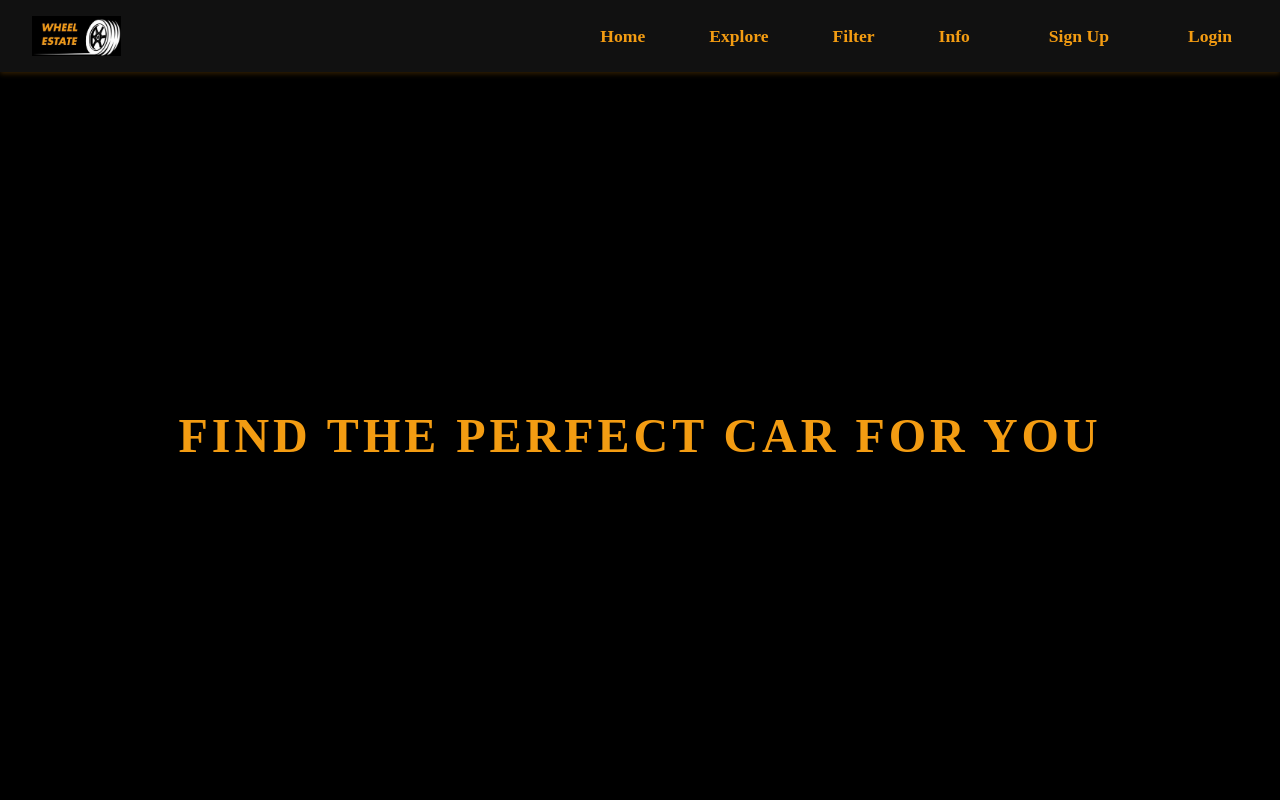
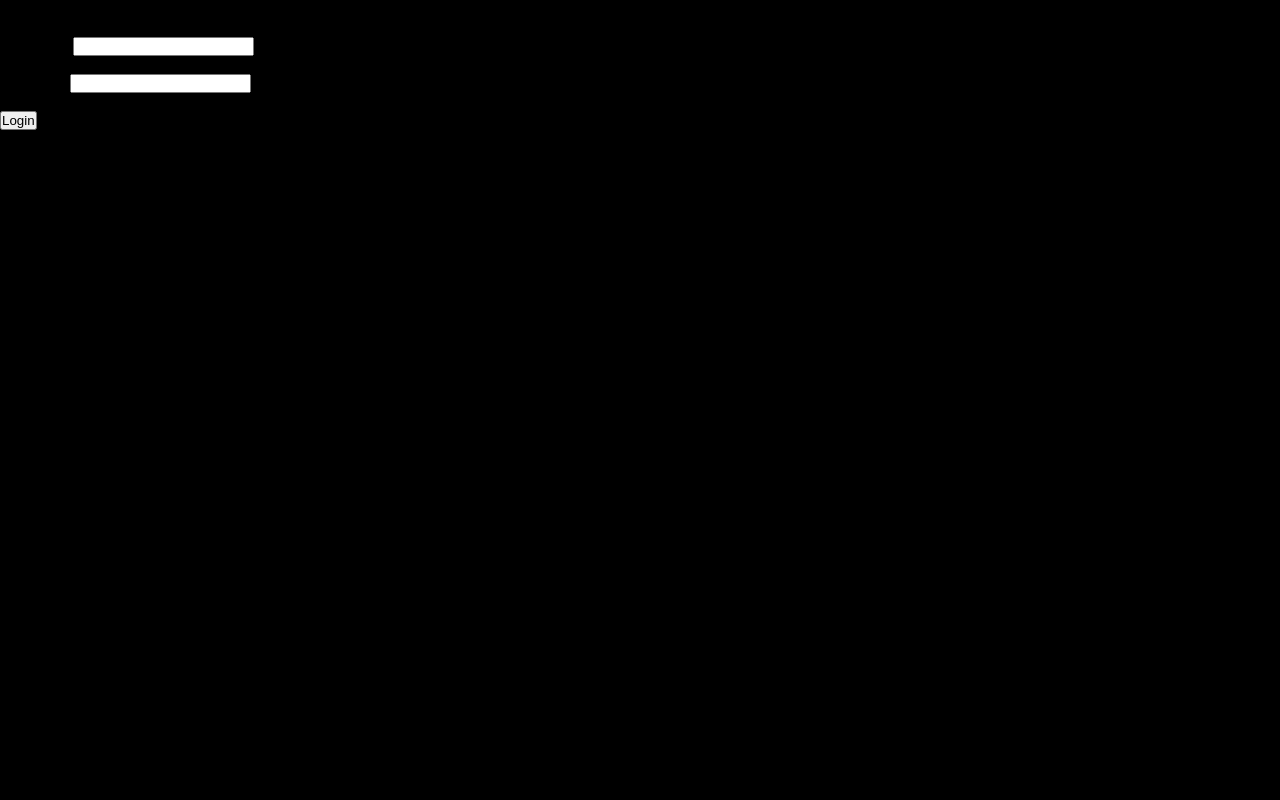
Before and after one commit to bhindia/car_cs_project, a Flask app: page / in a window 1280 px wide. Run offline with Flask 3, Linux system fonts and the light colour scheme.

Commit message:
Added DB and Login Page

```diff
--- a/main.py
+++ b/main.py
@@ -1,8 +1,9 @@
+import sqlite3
 from flask import Flask, redirect, url_for, render_template
 app=Flask(__name__,template_folder="templates")
 @app.route("/")
 def base():
-    return render_template("home.html")
+    return render_template("Login.html")
 
 @app.route("/home.html")
 def home():
--- /dev/null
+++ b/templates/Login.html
@@ -0,0 +1,21 @@
+<!DOCTYPE html>
+<html lang="en">
+<head>
+    <meta charset="UTF-8">
+    <meta name="viewport" content="width=device-width, initial-scale=1.0">
+    <title>Login</title>
+    <link rel="stylesheet" href="style.css" />
+</head>
+<body>
+    <h1>Login</h1>
+    <form method="POST" action="/login">
+        <label for="username">Username:</label>
+        <input type="text" id="username" name="username" required><br><br>
+
+        <label for="password">Password:</label>
+        <input type="password" id="password" name="password" required><br><br>
+
+        <button type="submit">Login</button>
+    </form>
+</body>
+</html>
--- a/templates/home.html
+++ b/templates/home.html
@@ -1,148 +1,11 @@
 <!DOCTYPE html>
 <html lang="en">
   <head>
-    <style>
-      /* Add these CSS rules to your existing styles */
-      .nav-links a.active {
-        pointer-events: none; /* Prevents clicking */
-        cursor: default; /* Changes cursor to default instead of pointer */
-        background-color: #f39c12; /* Shows it's active */
-        color: #000; /* Changed text color for better contrast */
-        opacity: 1; /* Optional: makes it look slightly disabled */
-      }
 
-      /* Optional: Remove hover effect for active link */
-      .nav-links a.active:hover {
-        background-color: #f39c12;
-        color: #000;
-      }
-      /* Full page container */
-      * {
-        margin: 0;
-        padding: 0;
-        box-sizing: border-box;
-      }
-      body {
-        margin: 0;
-        padding: 0;
-        background-color: #000;
-        min-height: 100vh;
-        overflow-x: hidden;
-      }
-      html {
-        background-color: #000;
-      }
-      .full-page {
-        padding-top: 70px;
-        display: flex; /* Use Flexbox */
-        justify-content: center; /* Center content horizontally */
-        align-items: center; /* Center content vertically */
-        height: 100vh; /* Full height of the viewport */
-        background-color: #000; /* Black background */
-        color: #fff; /* White text color */
-        text-align: center; /* Center text within the element */
-      }
-
-      .full-page h1 {
-        font-size: 48px; /* Large text size */
-        color: #f39c12; /* Gold color for emphasis */
-        margin: 0; /* Remove default margin */
-        text-transform: uppercase; /* Uppercase text */
-        letter-spacing: 4px; /* Letter spacing for effect */
-      }
-
-      .Logo {
-        background-color: rgba(214, 211, 214, 0.807);
-        border-radius: 20px 20px 20px 20px;
-        height: 140px;
-        width: 180px;
-      }
-
-      /* Flashy animation effect */
-      @keyframes flashyAnimation {
-        0% {
-          opacity: 1;
-          transform: scale(1);
-        }
-        50% {
-          opacity: 0.7;
-          transform: scale(1.1);
-        }
-        100% {
-          opacity: 1;
-          transform: scale(1);
-        }
-      }
-      .navbar {
-        background-color: #111;
-        padding: 1rem 2rem;
-        position: fixed;
-        top: 0;
-        left: 0;
-        right: 0;
-        display: flex;
-        justify-content: space-between;
-        align-items: center;
-        box-shadow: 0 2px 5px rgba(243, 156, 18, 0.2);
-        z-index: 1000;
-      }
-
-      .nav-logo {
-        display: flex;
-        align-items: center;
-      }
-
-      .logo-img {
-        height: 40px;
-        width: auto;
-      }
-
-      .nav-links {
-        display: flex;
-        gap: 2rem;
-      }
-
-      .nav-links a {
-        color: #f39c12;
-        text-decoration: none;
-        font-size: 1.1rem;
-        font-weight: bold;
-        padding: 0.5rem 1rem;
-        border-radius: 5px;
-        transition: all 0.3s ease;
-      }
-
-      .nav-links a:hover {
-        background-color: #f39c12;
-        color: #000;
-      }
-
-      /* Responsive design for smaller screens */
-      @media (max-width: 600px) {
-        .navbar {
-          flex-direction: column;
-          padding: 1rem;
-        }
-
-        .nav-logo {
-          margin-bottom: 1rem;
-        }
-
-        .nav-links {
-          gap: 1rem;
-          flex-wrap: wrap;
-          justify-content: center;
-        }
-
-        .nav-links a {
-          font-size: 1rem;
-          padding: 0.4rem 0.8rem;
-        }
-      }
-    </style>
     <meta charset="UTF-8" />
     <meta name="viewport" content="width=device-width, initial-scale=1.0" />
-    <title></title>
+    <title>Home</title>
+    <link rel="stylesheet" href="style.css" />
   </head>
   <body>
     <nav class="navbar">
--- /dev/null
+++ b/templates/style.css
@@ -0,0 +1,137 @@
+/* Add these CSS rules to your existing styles */
+.nav-links a.active {
+  pointer-events: none; /* Prevents clicking */
+  cursor: default; /* Changes cursor to default instead of pointer */
+  background-color: #f39c12; /* Shows it's active */
+  color: #000; /* Changed text color for better contrast */
+  opacity: 1; /* Optional: makes it look slightly disabled */
+}
+
+/* Optional: Remove hover effect for active link */
+.nav-links a.active:hover {
+  background-color: #f39c12;
+  color: #000;
+}
+/* Full page container */
+* {
+  margin: 0;
+  padding: 0;
+  box-sizing: border-box;
+}
+body {
+  margin: 0;
+  padding: 0;
+  background-color: #000;
+  min-height: 100vh;
+  overflow-x: hidden;
+}
+html {
+  background-color: #000;
+}
+.full-page {
+  padding-top: 70px;
+  display: flex; /* Use Flexbox */
+  justify-content: center; /* Center content horizontally */
+  align-items: center; /* Center content vertically */
+  height: 100vh; /* Full height of the viewport */
+  background-color: #000; /* Black background */
+  color: #fff; /* White text color */
+  text-align: center; /* Center text within the element */
+}
+
+.full-page h1 {
+  font-size: 48px; /* Large text size */
+  color: #f39c12; /* Gold color for emphasis */
+  margin: 0; /* Remove default margin */
+  text-transform: uppercase; /* Uppercase text */
+  letter-spacing: 4px; /* Letter spacing for effect */
+}
+
+.Logo {
+  background-color: rgba(214, 211, 214, 0.807);
+  border-radius: 20px 20px 20px 20px;
+  height: 140px;
+  width: 180px;
+}
+
+/* Flashy animation effect */
+@keyframes flashyAnimation {
+  0% {
+    opacity: 1;
+    transform: scale(1);
+  }
+  50% {
+    opacity: 0.7;
+    transform: scale(1.1);
+  }
+  100% {
+    opacity: 1;
+    transform: scale(1);
+  }
+}
+.navbar {
+  background-color: #111;
+  padding: 1rem 2rem;
+  position: fixed;
+  top: 0;
+  left: 0;
+  right: 0;
+  display: flex;
+  justify-content: space-between;
+  align-items: center;
+  box-shadow: 0 2px 5px rgba(243, 156, 18, 0.2);
+  z-index: 1000;
+}
+
+.nav-logo {
+  display: flex;
+  align-items: center;
+}
+
+.logo-img {
+  height: 40px;
+  width: auto;
+}
+
+.nav-links {
+  display: flex;
+  gap: 2rem;
+}
+
+.nav-links a {
+  color: #f39c12;
+  text-decoration: none;
+  font-size: 1.1rem;
+  font-weight: bold;
+  padding: 0.5rem 1rem;
+  border-radius: 5px;
+  transition: all 0.3s ease;
+}
+
+.nav-links a:hover {
+  background-color: #f39c12;
+  color: #000;
+}
+
+/* Responsive design for smaller screens */
+@media (max-width: 600px) {
+  .navbar {
+    flex-direction: column;
+    padding: 1rem;
+  }
+
+  .nav-logo {
+    margin-bottom: 1rem;
+  }
+
+  .nav-links {
+    gap: 1rem;
+    flex-wrap: wrap;
+    justify-content: center;
+  }
+
+  .nav-links a {
+    font-size: 1rem;
+    padding: 0.4rem 0.8rem;
+  }
+}
```
Also changed, not shown: init_db.py (added, +20 -0 lines), schema.sql (added, +7 -0 lines), database.db (added).
